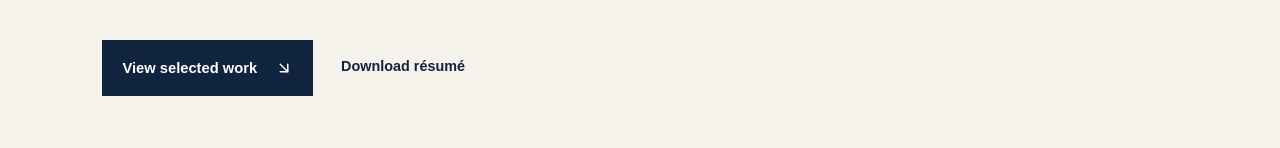
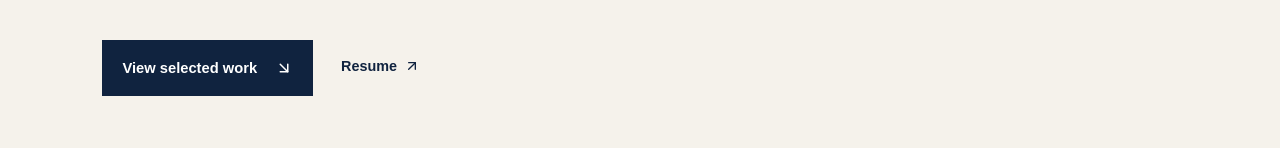
Before and after one commit to ryanmakamba-del/ryan-makamba-portfolio, a Next.js app: page / in a window 1280 px wide. Shown: the part 743-891 px from the top of the page. Built offline with nearby package versions, Linux system fonts and the light colour scheme.

Commit message:
Open resume in browser

```diff
--- a/app/globals.css
+++ b/app/globals.css
@@ -25,6 +25,8 @@ h1 { font-family:Georgia,'Times New Roman',serif; font-size:clamp(5rem,11vw,10.5
 .primary-button:hover { background:var(--rust); }
 .primary-button svg { width:18px; }
 .text-link { font-size:.9rem; font-weight:800; }
+.resume-link { display:inline-flex; align-items:center; gap:7px; }
+.resume-link svg { width:16px; height:16px; }
 .hero-note { position:relative; z-index:1; border-left:1px solid var(--line); padding-left:clamp(28px,4vw,62px); }
 .hero-note>span { color:var(--rust); text-transform:uppercase; font-size:.73rem; letter-spacing:.14em; font-weight:800; }
 .hero-note strong { display:block; font-family:Georgia,serif; font-size:clamp(2rem,3.3vw,3.4rem); line-height:1.04; font-weight:500; margin:18px 0 24px; }
--- a/app/page.tsx
+++ b/app/page.tsx
@@ -112,7 +112,9 @@ export default function Home() {
           </p>
           <div className="hero-actions">
             <a className="primary-button" href="#work">View selected work <ArrowDownRight /></a>
-            <a className="text-link" href="/Ryan-Makamba-Resume.pdf" download>Download résumé</a>
+            <a className="text-link resume-link" href="/Ryan-Makamba-Resume.pdf" target="_blank" rel="noreferrer">
+              Resume <ArrowUpRight />
+            </a>
           </div>
         </div>
         <aside className="hero-note">
```
